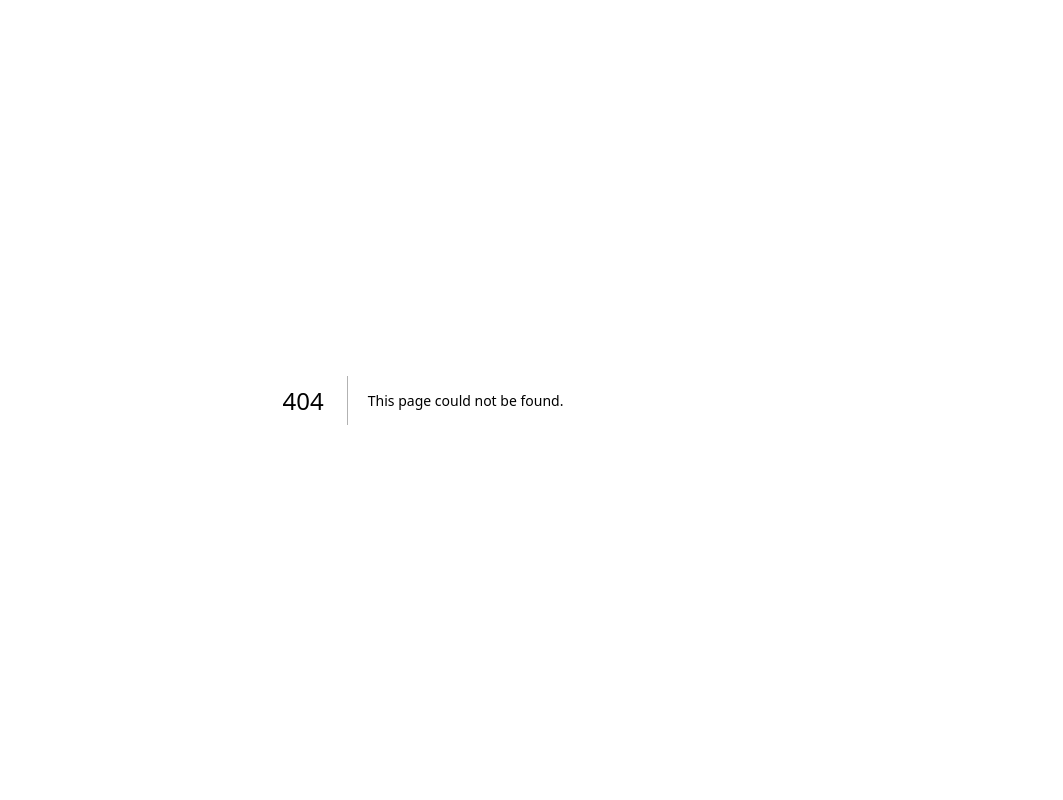
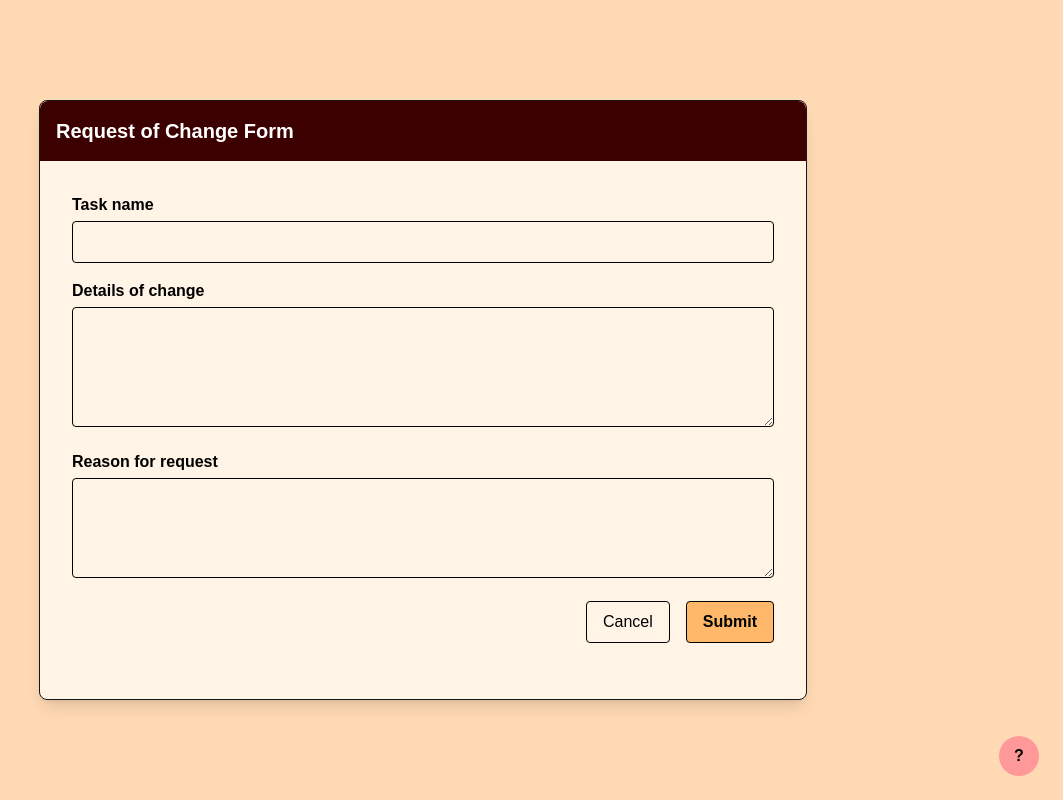
Before and after one commit to 404-Project-Not-Found/Scheduling-of-Care, a Next.js app: page /request_of_change_page in a window 1280 px wide. Before the commit this address had no page. Shown: the whole page, without its empty margins (217-1280 px from the left). Built offline with nearby package versions, Linux system fonts and the light colour scheme.

Commit message:
Implemented request of change form page

```diff
--- a/src/app/page.tsx
+++ b/src/app/page.tsx
@@ -1,103 +1,6 @@
-import Image from "next/image";
+// src/app/page.tsx
+import { redirect } from "next/navigation";
 
 export default function Home() {
-  return (
-    <div className="font-sans grid grid-rows-[20px_1fr_20px] items-center justify-items-center min-h-screen p-8 pb-20 gap-16 sm:p-20">
-      <main className="flex flex-col gap-[32px] row-start-2 items-center sm:items-start">
-        <Image
-          className="dark:invert"
-          src="/next.svg"
-          alt="Next.js logo"
-          width={180}
-          height={38}
-          priority
-        />
-        <ol className="font-mono list-inside list-decimal text-sm/6 text-center sm:text-left">
-          <li className="mb-2 tracking-[-.01em]">
-            Get started by editing{" "}
-            <code className="bg-black/[.05] dark:bg-white/[.06] font-mono font-semibold px-1 py-0.5 rounded">
-              src/app/page.tsx
-            </code>
-            .
-          </li>
-          <li className="tracking-[-.01em]">
-            Save and see your changes instantly.
-          </li>
-        </ol>
-
-        <div className="flex gap-4 items-center flex-col sm:flex-row">
-          <a
-            className="rounded-full border border-solid border-transparent transition-colors flex items-center justify-center bg-foreground text-background gap-2 hover:bg-[#383838] dark:hover:bg-[#ccc] font-medium text-sm sm:text-base h-10 sm:h-12 px-4 sm:px-5 sm:w-auto"
-            href="https://vercel.com/new?utm_source=create-next-app&utm_medium=appdir-template-tw&utm_campaign=create-next-app"
-            target="_blank"
-            rel="noopener noreferrer"
-          >
-            <Image
-              className="dark:invert"
-              src="/vercel.svg"
-              alt="Vercel logomark"
-              width={20}
-              height={20}
-            />
-            Deploy now
-          </a>
-          <a
-            className="rounded-full border border-solid border-black/[.08] dark:border-white/[.145] transition-colors flex items-center justify-center hover:bg-[#f2f2f2] dark:hover:bg-[#1a1a1a] hover:border-transparent font-medium text-sm sm:text-base h-10 sm:h-12 px-4 sm:px-5 w-full sm:w-auto md:w-[158px]"
-            href="https://nextjs.org/docs?utm_source=create-next-app&utm_medium=appdir-template-tw&utm_campaign=create-next-app"
-            target="_blank"
-            rel="noopener noreferrer"
-          >
-            Read our docs
-          </a>
-        </div>
-      </main>
-      <footer className="row-start-3 flex gap-[24px] flex-wrap items-center justify-center">
-        <a
-          className="flex items-center gap-2 hover:underline hover:underline-offset-4"
-          href="https://nextjs.org/learn?utm_source=create-next-app&utm_medium=appdir-template-tw&utm_campaign=create-next-app"
-          target="_blank"
-          rel="noopener noreferrer"
-        >
-          <Image
-            aria-hidden
-            src="/file.svg"
-            alt="File icon"
-            width={16}
-            height={16}
-          />
-          Learn
-        </a>
-        <a
-          className="flex items-center gap-2 hover:underline hover:underline-offset-4"
-          href="https://vercel.com/templates?framework=next.js&utm_source=create-next-app&utm_medium=appdir-template-tw&utm_campaign=create-next-app"
-          target="_blank"
-          rel="noopener noreferrer"
-        >
-          <Image
-            aria-hidden
-            src="/window.svg"
-            alt="Window icon"
-            width={16}
-            height={16}
-          />
-          Examples
-        </a>
-        <a
-          className="flex items-center gap-2 hover:underline hover:underline-offset-4"
-          href="https://nextjs.org?utm_source=create-next-app&utm_medium=appdir-template-tw&utm_campaign=create-next-app"
-          target="_blank"
-          rel="noopener noreferrer"
-        >
-          <Image
-            aria-hidden
-            src="/globe.svg"
-            alt="Globe icon"
-            width={16}
-            height={16}
-          />
-          Go to nextjs.org →
-        </a>
-      </footer>
-    </div>
-  );
+  redirect("/request_of_change");
 }
--- /dev/null
+++ b/src/app/request_of_change_page/page.tsx
@@ -0,0 +1,126 @@
+'use client';
+
+import React, { useState } from 'react';
+
+export default function RequestChangeFormPage() {
+  const [taskName, setTaskName] = useState('');
+  const [details, setDetails] = useState('');
+  const [reason, setReason] = useState('');
+  const [submitMessage, setSubmitMessage] = useState('');
+
+  const handleSubmit = () => {
+    if (!taskName || !details || !reason) {
+      setSubmitMessage('Please fill in all fields before submitting.');
+      return;
+    }
+
+    console.log({
+      taskName,
+      details,
+      reason,
+    });
+
+    setSubmitMessage('Request submitted successfully!');
+    setTaskName('');
+    setDetails('');
+    setReason('');
+  };
+
+  const handleCancel = () => {
+    setTaskName('');
+    setDetails('');
+    setReason('');
+    setSubmitMessage('');
+  };
+
+  return (
+    <div
+      className="min-h-screen flex items-center justify-center relative"
+      style={{ backgroundColor: '#ffd9b3' }}
+    >
+      {/* Card */}
+      <div
+        className="w-full max-w-3xl border rounded-lg shadow-lg relative"
+        style={{ backgroundColor: '#fff4e6', minHeight: '600px' }}
+      >
+        {/* Header */}
+        <div
+          className="w-full rounded-t-lg p-4 flex justify-between items-center"
+          style={{ backgroundColor: '#3d0000' }}
+        >
+          <h1 className="text-xl font-bold text-white">
+            Request of Change Form
+          </h1>
+        </div>
+
+        {/* Form Section */}
+        <div className="p-8 space-y-4 text-black">
+          {/* Task Name */}
+          <div>
+            <label className="block mb-1 font-semibold">Task name</label>
+            <input
+              type="text"
+              value={taskName}
+              onChange={(e) => setTaskName(e.target.value)}
+              className="w-full border rounded px-3 py-2"
+            />
+          </div>
+
+          {/* Details */}
+          <div>
+            <label className="block mb-1 font-semibold">Details of change</label>
+            <textarea
+              value={details}
+              onChange={(e) => setDetails(e.target.value)}
+              className="w-full border rounded px-3 py-2 min-h-[120px]"
+            />
+          </div>
+
+          {/* Reason */}
+          <div>
+            <label className="block mb-1 font-semibold">Reason for request</label>
+            <textarea
+              value={reason}
+              onChange={(e) => setReason(e.target.value)}
+              className="w-full border rounded px-3 py-2 min-h-[100px]"
+            />
+          </div>
+
+          {/* Buttons */}
+          <div className="flex justify-end gap-4 mt-4">
+            <button
+              onClick={handleCancel}
+              className="px-4 py-2 border rounded hover:bg-gray-200"
+            >
+              Cancel
+            </button>
+            <button
+              onClick={handleSubmit}
+              className="px-4 py-2 border rounded bg-orange-300 font-bold hover:bg-orange-400"
+            >
+              Submit
+            </button>
+          </div>
+
+          {/* Submission message */}
+          {submitMessage && (
+            <div className="text-blue-700 font-semibold mt-2">{submitMessage}</div>
+          )}
+        </div>
+      </div>
+
+      {/* Help Button fixed at bottom-right of the page */}
+      <div className="fixed bottom-6 right-6">
+        <div className="group relative">
+          <button className="w-10 h-10 rounded-full bg-[#ff9999] flex items-center justify-center font-bold text-black">
+            ?
+          </button>
+          <div className="absolute bottom-12 right-0 hidden w-64 max-w-[90vw] rounded bg-white border p-2 text-sm text-black group-hover:block shadow-lg">
+            Fill in the task name, describe the details of the change, and provide a reason for the request.
+            Click <b>Submit</b> to send or <b>Cancel</b> to clear the form.
+          </div>
+        </div>
+      </div>
+    </div>
+  );
+}
```
